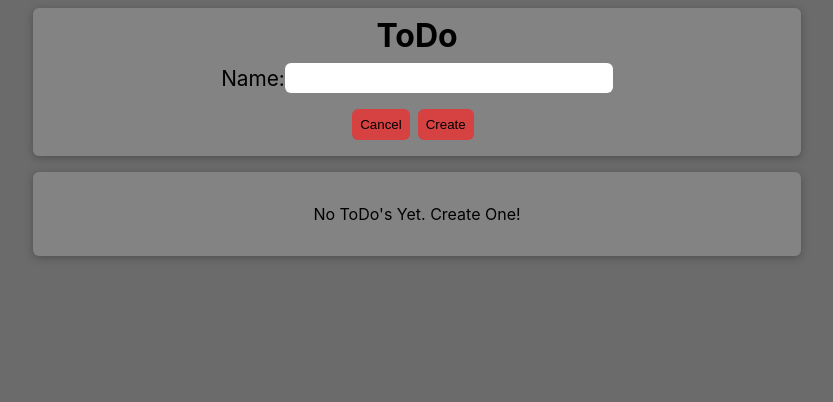
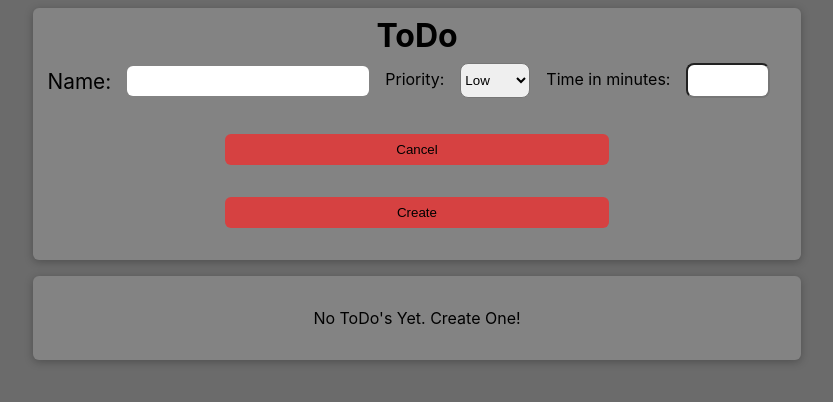
Before and after one commit to EthanMK2/react-productivity-planner, a React (Create React App) app: page / in a window 1280 px wide. Both pictures are taken after typing "5" into the empty fields and a click on the button "Create ToDo". Shown: the top 402 px of the page, without its empty margins (223-1056 px from the left). Built offline with nearby package versions, Linux system fonts and the light colour scheme.

Commit message:
create todo's with priority and time

```diff
--- a/src/components/ToDo's/ToDoControls.js
+++ b/src/components/ToDo's/ToDoControls.js
@@ -6,17 +6,30 @@ import ToDoFilters from "./ToDoFilters";
 
 const ToDoControls = (props) => {
   const [titleEntered, setTitleEntered] = useState("");
-  // TODO: manage new todo states of priorityEntered and timeEntered
+  const [priorityEntered, setPriorityEntered] = useState();
+  const [timeEntered, setTimeEntered] = useState();
 
   const [openedCreate, setOpenedCreate] = useState(false);
 
   const createToDo = () => {
     setOpenedCreate(false);
-    props.addToDo({title: titleEntered, priority: "Low", timeRequired: "20min"});
+    props.addToDo({
+      title: titleEntered,
+      priority: priorityEntered,
+      timeRequired: timeEntered,
+    });
   };
 
   const onChangeTitle = (event) => {
     setTitleEntered(event.target.value);
+  };
+
+  const changePriorityHandler = (event) => {
+    setPriorityEntered(event.target.value);
+  };
+
+  const changeTimeHandler = (event) => {
+    setTimeEntered(event.target.value);
   };
 
   const clickedCreateHandler = () => {
@@ -31,6 +44,7 @@ const ToDoControls = (props) => {
     return (
       <Card className={classes.controls}>
         <h1>ToDo</h1>
+        <div className={classes.inputDiv}>
           <label className={classes.titleLabel}>
             Name:
             <input
@@ -39,6 +53,20 @@ const ToDoControls = (props) => {
               onChange={onChangeTitle}
             />
           </label>
+          <label>
+            Priority:
+            <select onChange={changePriorityHandler} className={classes.priorityInput}>
+              <option value="Low">Low</option>
+              <option value="Medium">Medium</option>
+              <option value="High">High</option>
+              <option value="CRITICAL">Critical</option>
+            </select>
+          </label>
+          <label>
+            Time in minutes:
+            <input onChange={changeTimeHandler} type="number" className={classes.timeInput} />
+          </label>
+        </div>
         <br />
         <Button onClick={canceledCreate}>Cancel</Button>
         <Button className={classes.createBtn} onClick={createToDo}>
--- a/src/components/ToDo's/ToDoControls.module.css
+++ b/src/components/ToDo's/ToDoControls.module.css
@@ -2,7 +2,9 @@
   max-width: 768px;
   margin: 0 auto;
   padding-bottom: 1rem;
-    text-align: center;
+  display: flex;
+  flex-direction: column;
+  align-items: center;
 }
 
 .controls h1 {
@@ -11,9 +13,13 @@
   padding: 0.5rem 0;
 }
 
+.controls button {
+  width: 50%;
+  margin: 1rem;
+}
+
 .titleLabel {
   font-size: 1.3rem;
-
 }
 
 .titleInput {
@@ -21,10 +27,49 @@
   border-radius: 6px;
   font-size: 1.5rem;
   padding-left: 1rem;
+  width: 80%;
 }
 
 .createBtn {
+  width: 50%;
   margin-top: 1rem;
   margin-left: 0.5rem;
   margin-right: 0.5rem;
 }
+
+.priorityInput {
+  border-radius: 8px;
+  padding: 0.5rem 0;
+  margin: 0.5rem 0;
+}
+
+.timeInput {
+  border-radius: 8px;
+  padding: 0.5rem 0;
+  width: 5rem;
+}
+
+.inputDiv {
+  display: flex;
+  flex-direction: column;
+}
+
+@media (min-width: 768px) {
+  .inputDiv {
+    display: flex;
+    flex-direction: row;
+    align-items: center;
+    justify-content: space-between;
+  }
+  .titleInput {
+    border: none;
+    border-radius: 6px;
+    font-size: 1.5rem;
+    padding-left: 1rem;
+    width: 14rem;
+  }
+  .controls input,
+  .controls select {
+    margin: 0 1rem;
+  }
+}
--- a/src/components/ToDo's/ToDoItemInfo.js
+++ b/src/components/ToDo's/ToDoItemInfo.js
@@ -22,7 +22,7 @@ const ToDoItemInfo = (props) => {
   return (
     <Card className={classes['info-card']}>
       <p className={priorityDecal}>{props.priorityType}</p>
-      <p>{props.timeRequired}m</p>
+      <p>{props.timeRequired}min</p>
     </Card>
   );
 };
```
Lines whose indentation alone changed are shown as unchanged.
